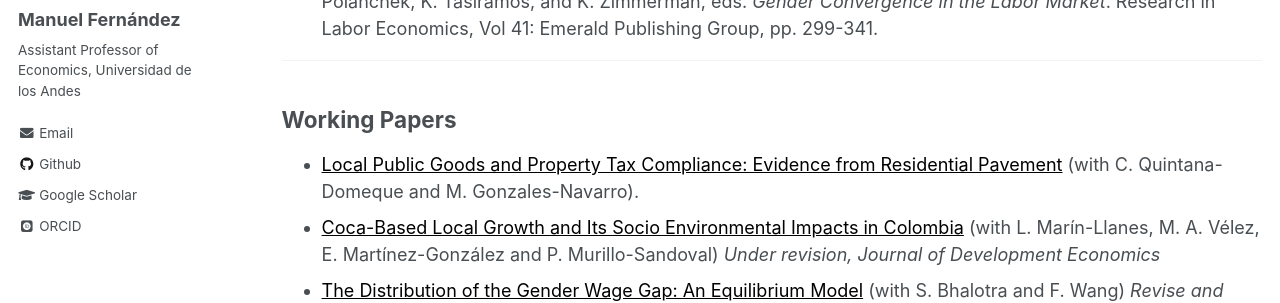
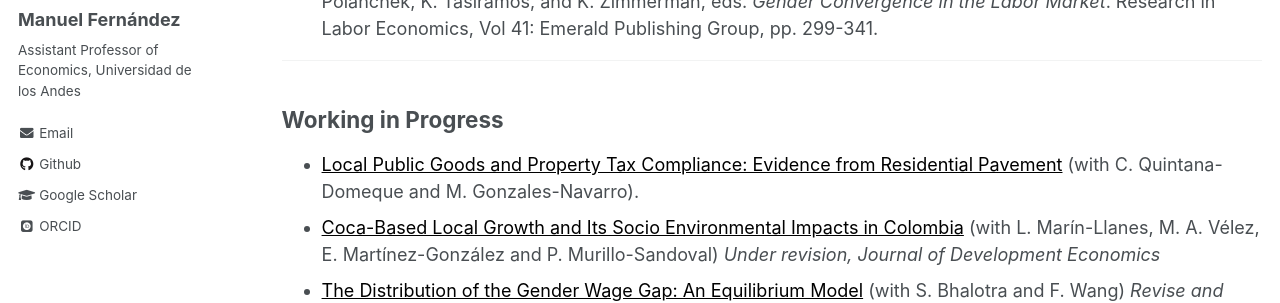
Before and after one commit to man-fern/man-fern.github.io, a Jekyll site: the page built from _pages/research.md, in a window 1280 px wide and 900 px high, scrolled down 869 px. Shown: the part 182-485 px from the top of the window. Built offline with Jekyll 4.4.1, drawn with Linux system fonts in a browser that asks for light colours; some web fonts are replaced.

Commit message:
Work in progress

```diff
--- a/_pages/research.md
+++ b/_pages/research.md
@@ -29,7 +29,7 @@ redirect_from:
 
 <hr>
 
-## Working Papers
+## Working in Progress
 
 * [Local Public Goods and Property Tax Compliance: Evidence from Residential Pavement](/files/Fernandez-GonzalezNavarro-QuintanaDomeque-Propety-tax-compliance.pdf){: style="color:black; text-decoration: underline;"} (with C. Quintana-Domeque and M. Gonzales-Navarro).
 * [Coca-Based Local Growth and Its Socio Environmental Impacts in Colombia](/files/Marin-Fernandez-Velez-Martinez-Murillo-coca-based-local-growth-2025.pdf){: style="color:black; text-decoration: underline;"} (with L. Marín-Llanes, M. A. Vélez, E. Martínez-González and P. Murillo-Sandoval) *Under revision, Journal of Development Economics*
```
